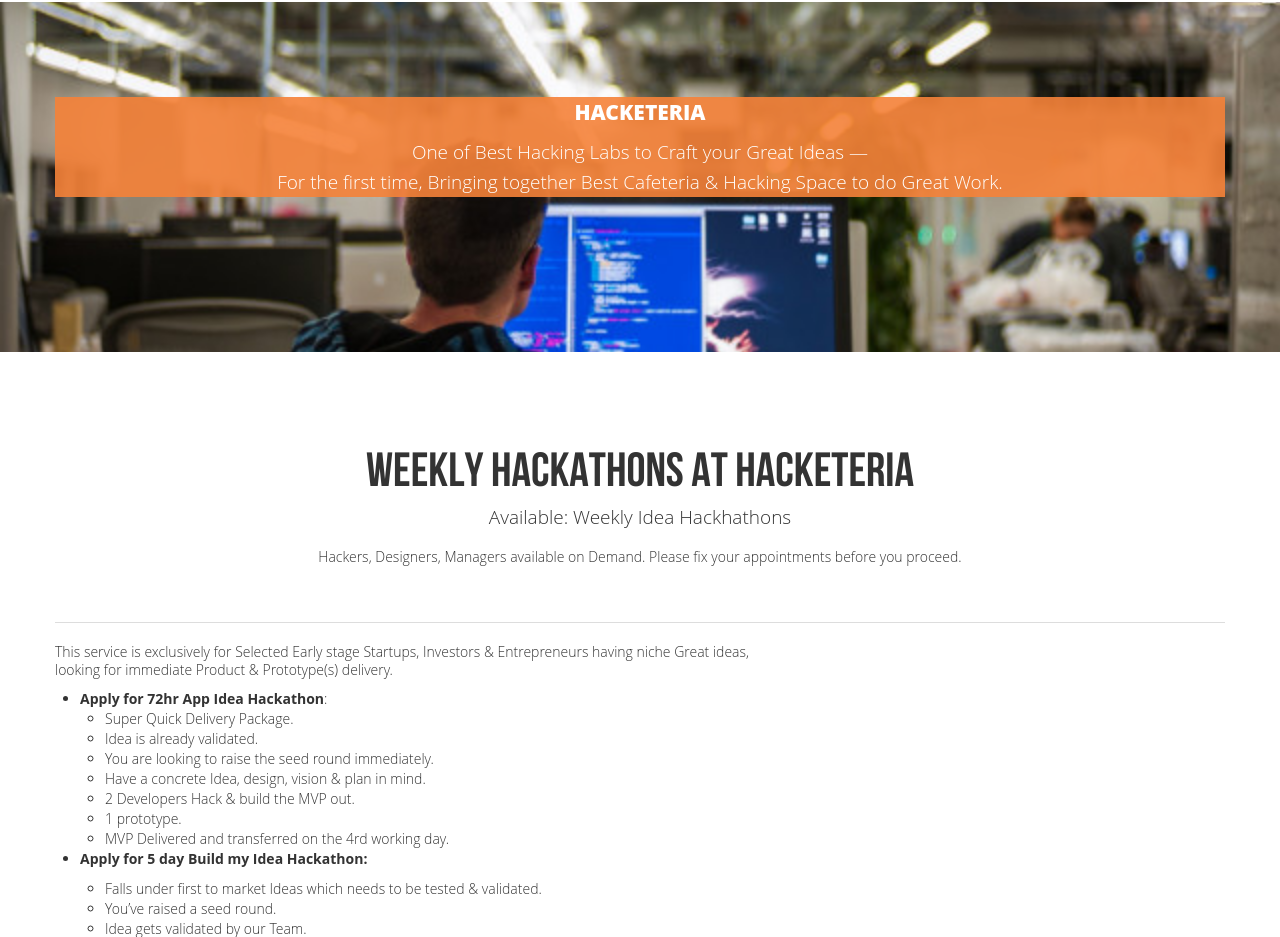
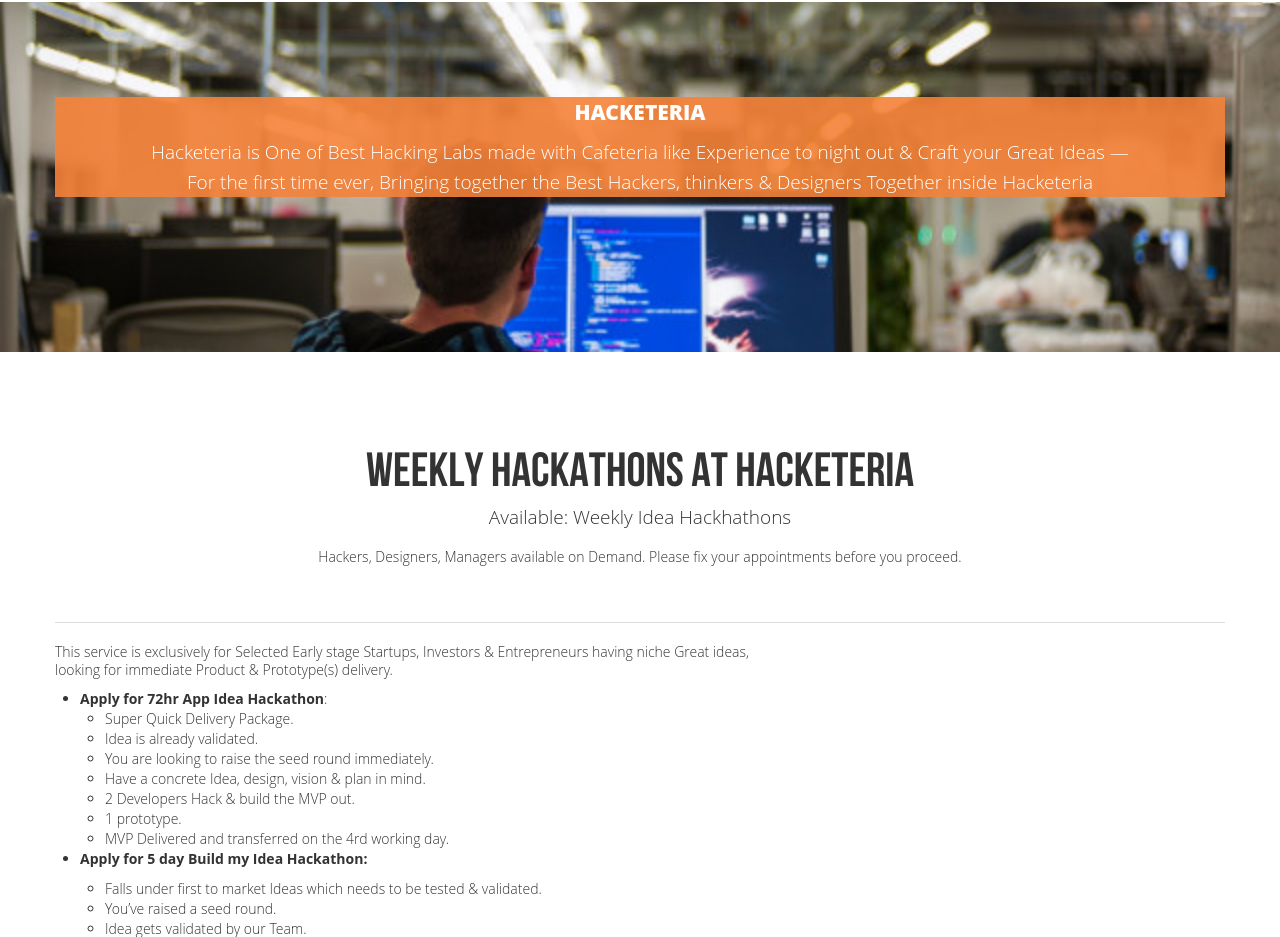
Before and after one commit to ninjaas/ninjaas.github.io, a plain HTML site: page index.html in a window 1280 px wide. Shown: the part 5300-6237 px from the top of the page. Drawn offline with Linux system fonts and the light colour scheme.

Commit message:
Hacketeria
content changes

```diff
--- a/index.html
+++ b/index.html
@@ -541,7 +541,7 @@ From Prototypes with Validation to websites, apps & connections. Currently accep
 			<div class="hero">
         <div style="background-color:rgba(245, 130, 57,0.9);">
             <p style="font-weight:900;font-size:1.5em;">HACKETERIA</p>
-            <p>One of Best Hacking Labs to Craft your Great Ideas —  <br>For the first time, Bringing together Best Cafeteria &amp; Hacking Space to do Great Work.</p>
+            <p>Hacketeria is One of Best Hacking Labs made with Cafeteria like Experience to night out &amp; Craft your Great Ideas —  <br>For the first time ever, Bringing together the Best Hackers, thinkers &amp; Designers Together inside Hacketeria</p>
         </div>
 			</div>
 		</div>
```
